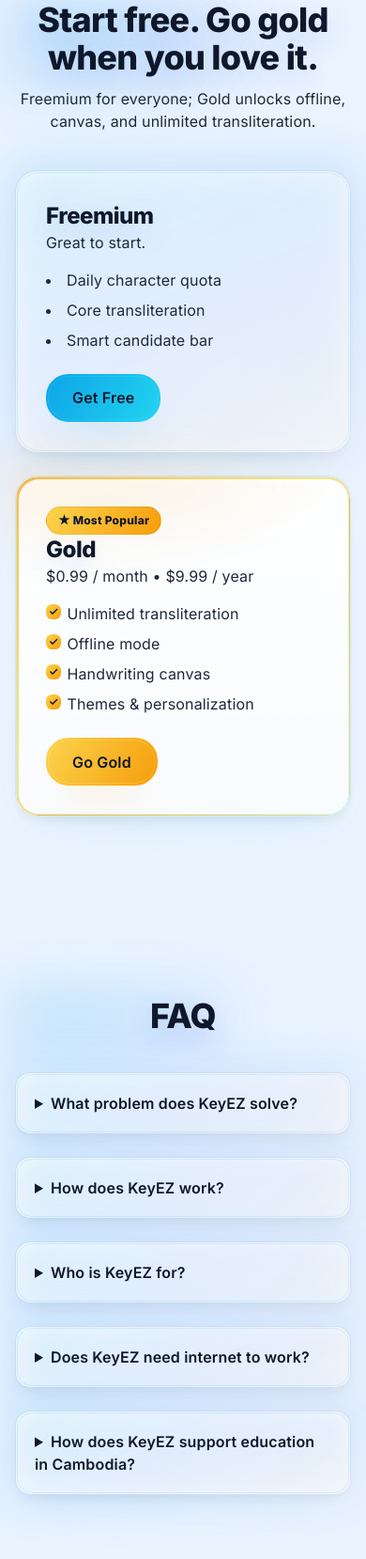
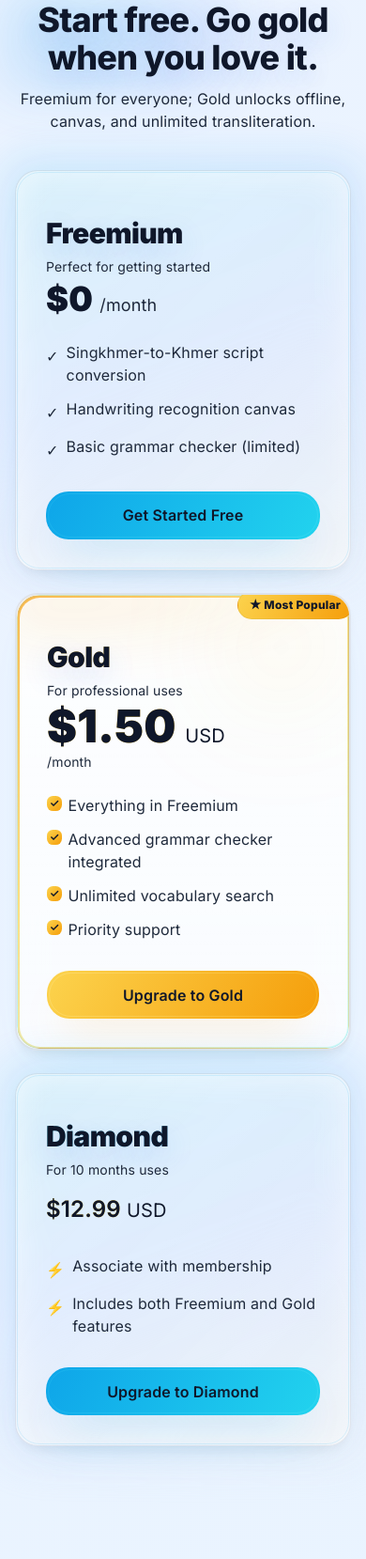
Before and after one commit to KosolCHOU/keyez, a Django app: page / in a window 390 px wide. Shown: the part 4511-6170 px from the top of the page at 94% size. Run offline with Django 4.2, Linux system fonts and the light colour scheme; some libraries are stand-ins or nearby versions.

Commit message:
Upgrade pricing cards with modern premium design
- Update pricing cards to 3-column grid layout
- Add hover scale effects and gradient borders
- Implement professional pricing display (annual/monthly)
- Add circular checkmark badges for Gold tier features
- Enhance visual hierarchy with gradient text and icons
- Set API pricing to "Contact us for pricing"
- Improve responsive design and animations

```diff
--- a/landing/static/landing/script.js
+++ b/landing/static/landing/script.js
@@ -289,14 +289,12 @@
 
 // number keys 1-3 to pick candidate (context-aware: main demo, social demo, or canvas)
 window.addEventListener('keydown', (e)=>{
-  if(!/^[1-3]$/.test(e.key)) return
-  const idx = Number(e.key)-1
   const ae = document.activeElement
   const fbC = document.getElementById('fbCandidates')
   const canvasC = document.getElementById('canvasCandidates')
   let target = null
-
-  // Check which candidate bar should respond
+  // Number keys 1-3 still pick candidates
+  if(/^[1-3]$/.test(e.key)) {
     if(ae && ae.id === 'fbInput' && fbC){
       target = fbC
     } else if(ae && ae.id === 'canvasOutput' && canvasC){
@@ -304,10 +302,19 @@
     } else if(cand){
       target = cand
     }
-
     if(!target) return
     const children = Array.from(target.children)
+    const idx = Number(e.key)-1
     if(children[idx]) children[idx].click()
+    return
+  }
+  // Enter key picks the middle candidate in the main bar
+  if(e.key === 'Enter' && cand && document.activeElement === input) {
+    const mid = cand.children[1]
+    if(mid) mid.click()
+    e.preventDefault()
+    return
+  }
 })
 
 // Canvas handwriting demo with auto-recognition
--- a/landing/templates/landing/index.html
+++ b/landing/templates/landing/index.html
@@ -183,28 +183,89 @@
     <div class="mx-auto max-w-6xl px-4 text-center">
       <h2 class="text-4xl md:text-5xl font-extrabold floating-accent" data-animate>Start free. Go gold when you love it.</h2>
       <p class="text-slate-300 mt-3" data-animate>Freemium for everyone; Gold unlocks offline, canvas, and unlimited transliteration.</p>
-      <div class="grid md:grid-cols-2 gap-6 mt-10">
-        <div class="card rounded-3xl p-8 text-left panel-stack">
-          <h3 class="text-2xl font-bold">Freemium</h3>
-          <p class="text-slate-300">Great to start.</p>
-          <ul class="mt-4 space-y-2 text-slate-300 list-disc list-inside">
-            <li>Daily character quota</li>
-            <li>Core transliteration</li>
-            <li>Smart candidate bar</li>
-          </ul>
-          <a href="#get" class="mt-6 inline-block primary-cta">Get Free</a>
-        </div>
-        <div class="card premium rounded-3xl p-8 text-left panel-stack">
-          <div class="badge-premium">★ Most Popular</div>
-          <h3 class="text-2xl font-bold">Gold</h3>
-          <p class="text-slate-300">$0.99 / month • $9.99 / year</p>
-          <ul class="mt-4 space-y-2 text-slate-300">
-            <li>Unlimited transliteration</li>
-            <li>Offline mode</li>
-            <li>Handwriting canvas</li>
-            <li>Themes & personalization</li>
-          </ul>
-          <a href="#get" class="mt-6 inline-block primary-cta premium-cta">Go Gold</a>
+        <div class="grid md:grid-cols-3 gap-6 mt-10">
+          <!-- Freemium Card -->
+          <div class="card rounded-3xl p-8 text-left panel-stack hover:scale-105 transition-transform duration-300 border border-white/5">
+            <div class="flex items-center justify-between mb-4">
+            </div>
+            <h3 class="text-3xl font-black mb-2">Freemium</h3>
+            <p class="text-slate-400 text-sm mb-1">Perfect for getting started</p>
+            <div class="text-4xl font-black mb-6">
+              <span class="bg-gradient-to-r from-slate-200 to-slate-400 bg-clip-text text-transparent">$0</span>
+              <span class="text-lg text-slate-400 font-normal">/month</span>
+            </div>
+            <ul class="space-y-3 text-slate-300 mb-8">
+              <li class="flex items-start gap-2">
+                <span class="text-green-400 mt-1">✓</span>
+                <span>Singkhmer-to-Khmer script conversion</span>
+              </li>
+              <li class="flex items-start gap-2">
+                <span class="text-green-400 mt-1">✓</span>
+                <span>Handwriting recognition canvas</span>
+              </li>
+              <li class="flex items-start gap-2">
+                <span class="text-green-400 mt-1">✓</span>
+                <span>Basic grammar checker (limited)</span>
+              </li>
+            </ul>
+            <a href="#get" class="w-full text-center block primary-cta">Get Started Free</a>
+          </div>
+
+          <!-- Gold Card (Premium) -->
+          <div class="card premium rounded-3xl p-8 text-left panel-stack hover:scale-105 transition-transform duration-300 border-2 border-amber-500/50 shadow-2xl shadow-amber-500/20 relative overflow-hidden">
+            <div class="absolute top-0 right-0 w-32 h-32 bg-gradient-to-br from-amber-400/20 to-transparent rounded-full blur-3xl"></div>
+            <div class="badge-premium absolute -top-1 -right-1">★ Most Popular</div>
+            <div class="flex items-center justify-between mb-4 relative z-10">
+
+            </div>
+            <h3 class="text-3xl font-black mb-2 bg-gradient-to-r from-amber-300 to-yellow-500 bg-clip-text text-transparent relative z-10">Gold</h3>
+            <p class="text-slate-300 text-sm mb-1 relative z-10">For professional uses</p>
+            <div class="relative z-10 mb-6">
+              <div class="text-5xl font-black mb-1">
+                <span class="bg-gradient-to-r from-amber-300 to-yellow-500 bg-clip-text text-transparent">$1.50</span>
+                <span class="text-xl text-slate-400 font-normal">USD</span>
+              </div>
+              <p class="text-sm text-slate-400">/month</p>
+            </div>
+            <ul class="space-y-3 text-slate-300 mb-8 relative z-10">
+              <li class="flex items-start gap-3">
+                <span>Everything in Freemium</span>
+              </li>
+              <li class="flex items-start gap-3">
+                <span>Advanced grammar checker integrated</span>
+              </li>
+              <li class="flex items-start gap-3">
+                <span>Unlimited vocabulary search</span>
+              </li>
+              <li class="flex items-start gap-3">
+                <span>Priority support</span>
+              </li>
+            </ul>
+            <a href="#get" class="w-full text-center block primary-cta premium-cta relative z-10 bg-gradient-to-r from-amber-500 to-yellow-600 hover:from-amber-400 hover:to-yellow-500">Upgrade to Gold</a>
+          </div>
+
+          <!-- For 10 months Payment -->
+          <div class="card api rounded-3xl p-8 text-left panel-stack hover:scale-105 transition-transform duration-300 border border-cyan-500/30">
+            <div class="flex items-center justify-between mb-4">
+            </div>
+            <h3 class="text-3xl font-black mb-2 bg-gradient-to-r from-cyan-300 to-blue-400 bg-clip-text text-transparent">Diamond</h3>
+            <p class="text-slate-400 text-sm mb-1">For 10 months uses</p>
+            <div class="text-2xl font-semibold mb-8 mt-4">
+              <span class="bg-gradient-to-r from-amber-300 to-yellow-500 bg-clip-text text-transparent">$12.99</span>
+              <span class="text-xl text-slate-400 font-normal">USD</span>
+            </div>
+            <ul class="space-y-3 text-slate-300 mb-8">
+              <li class="flex items-start gap-2">
+                <span class="text-cyan-400 mt-1">⚡</span>
+                <span>Associate with membership</span>
+              </li>
+              <li class="flex items-start gap-2">
+                <span class="text-cyan-400 mt-1">⚡</span>
+                <span>Includes both Freemium and Gold features</span>
+              </li>
+            </ul>
+            <a href="#get" class="w-full text-center block primary-cta bg-gradient-to-r from-cyan-500 to-blue-600 hover:from-cyan-400 hover:to-blue-500">Upgrade to Diamond</a>
+          </div>
         </div>
       </div>
     </div>
--- a/requirements.txt
+++ b/requirements.txt
@@ -16,9 +16,10 @@
 
 # Image Processing
 Pillow==12.0.0
+opencv-python==4.12.0.88
 
 # Numerical Computing
-numpy==2.3.4
+numpy==2.2.6
 
 # Template Engine (already included with Django but listed explicitly)
 Jinja2==3.1.6
```
Lines whose indentation alone changed are shown as unchanged.
